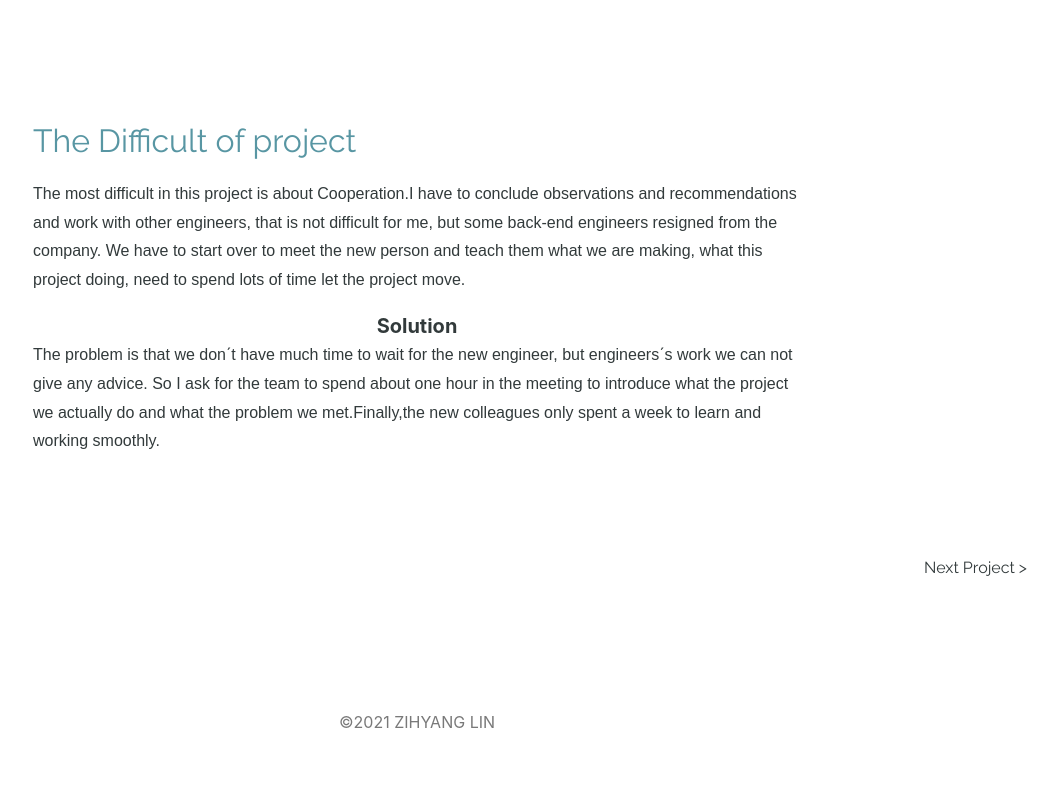
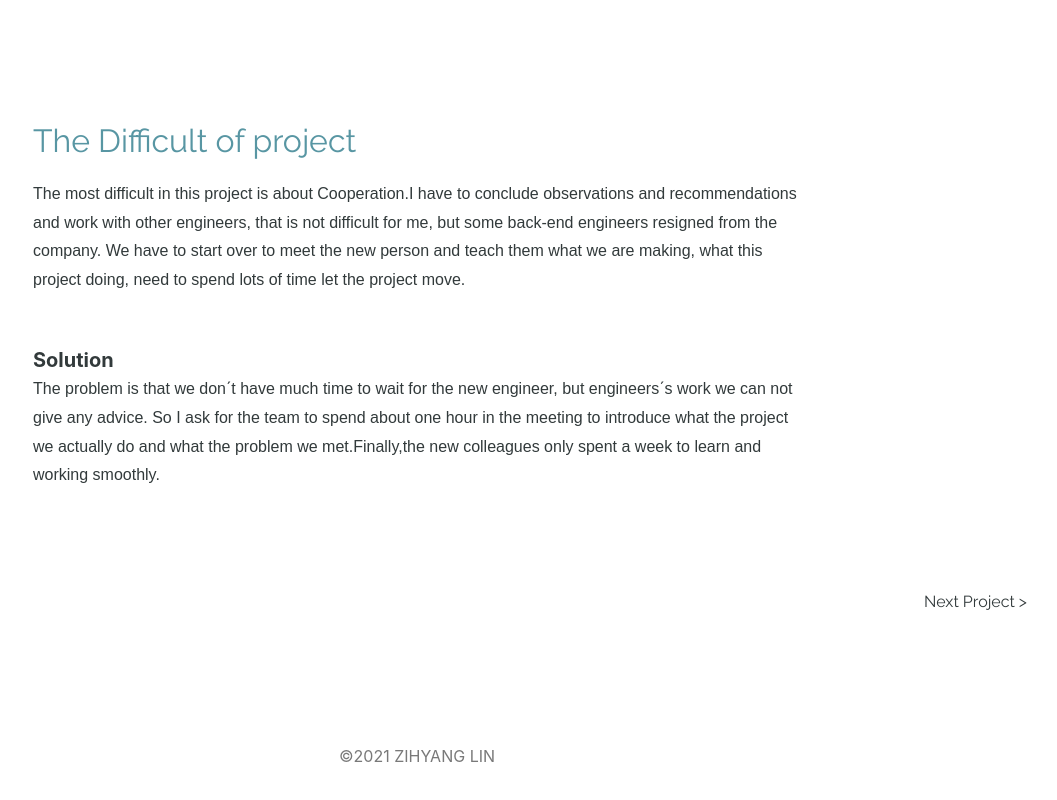
Before and after one commit to meisola/finalhtml, a plain HTML site: page budit/budit.html in a window 1280 px wide. Shown: the part 8177-8977 px from the top of the page, without its empty margins (223-1280 px from the left). Drawn offline with nearby package versions, Linux system fonts and the light colour scheme; a script that the page names is missing; a web font is replaced by a local one.

Commit message:
Update budit.html

```diff
--- a/budit/budit.html
+++ b/budit/budit.html
@@ -254,11 +254,14 @@
       that is not difficult for me, but some back-end engineers resigned from the company. We have to start over to meet the new person and teach them
       what we are making, what this project doing, need to spend lots of time let the project move.  </p>
 
-    <strong style="font-size: 20px;">Solution</strong>
+
+      <div class="part">
+
+      <strong style="font-size: 20px;">Solution</strong>
       <p>The problem is that we donˊt have much time to wait for the new engineer, but engineersˊs work we can not give
       any advice. So I ask for the team to spend about one hour in the meeting to introduce what the project we actually do and what the problem
       we met.Finally,the new colleagues only spent a week to learn and working smoothly. </p>
-
+     </div>
 
 
 
```
